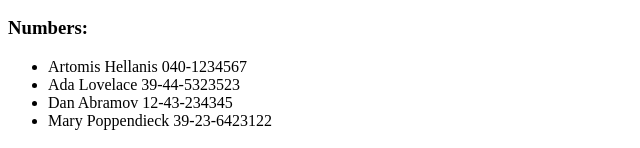
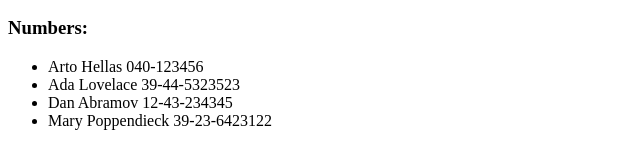
Before and after one commit to RoBizMan/full-stack-open-exercises, a React (Vite) app in the folder Part2/ThePhonebook/: page / in a window 1280 px wide. Shown: the part 212-360 px from the top of the page, without its empty margins (0-640 px from the left). Built offline with nearby package versions, Linux system fonts and the light colour scheme; data requests are answered from the project's data file.

Commit message:
Complete Exercise 2.11

```diff
--- /dev/null
+++ b/Part2/ThePhonebook/db.json
@@ -0,0 +1,24 @@
+{
+    "persons": [
+        {
+            "name": "Arto Hellas",
+            "number": "040-123456",
+            "id": "1"
+        },
+        {
+            "name": "Ada Lovelace",
+            "number": "39-44-5323523",
+            "id": "2"
+        },
+        {
+            "name": "Dan Abramov",
+            "number": "12-43-234345",
+            "id": "3"
+        },
+        {
+            "name": "Mary Poppendieck",
+            "number": "39-23-6423122",
+            "id": "4"
+        }
+    ]
+}
--- a/Part2/ThePhonebook/package.json
+++ b/Part2/ThePhonebook/package.json
@@ -7,9 +7,11 @@
     "dev": "vite",
     "build": "vite build",
     "lint": "eslint .",
-    "preview": "vite preview"
+    "preview": "vite preview",
+    "server": "json-server -p 3001 db.json"
   },
   "dependencies": {
+    "axios": "^1.20.0",
     "react": "^19.3.1",
     "react-dom": "^19.3.1"
   },
@@ -22,6 +24,7 @@
     "eslint-plugin-react-hooks": "^7.1.1",
     "eslint-plugin-react-refresh": "^0.5.7",
     "globals": "^17.13.0",
+    "json-server": "^1.0.0-beta.15",
     "vite": "^8.3.4"
   }
 }
--- a/Part2/ThePhonebook/src/App.jsx
+++ b/Part2/ThePhonebook/src/App.jsx
@@ -1,4 +1,5 @@
-import { useState } from 'react'
+import { useState, useEffect } from 'react'
+import axios from 'axios'
 
 const Filter = ({ searchName, handleSearchChange }) => {
     return (
@@ -33,31 +34,22 @@ const Persons = ({ personsToShow }) => {
 }
 
 const App = () => {
-    const [persons, setPersons] = useState([
-        {
-            name: 'Artomis Hellanis',
-            number: '040-1234567',
-            id: 1
-        },
-        {
-            name: 'Ada Lovelace',
-            number: '39-44-5323523',
-            id: 2
-        },
-        {
-            name: 'Dan Abramov',
-            number: '12-43-234345',
-            id: 3
-        },
-        {
-            name: 'Mary Poppendieck',
-            number: '39-23-6423122',
-            id: 4
-        }
-    ])
+    const [persons, setPersons] = useState([])
     const [newName, setNewName] = useState('')
     const [newNumber, setNewNumber] = useState('')
     const [searchName, setSearchName] = useState('')
+
+        const hook = () => {
+        console.log('Effect')
+        axios
+            .get('http://localhost:3001/persons')
+            .then(response => {
+                console.log('Promise fulfilled')
+                setPersons(response.data)
+            })
+    }
+
+    useEffect(hook, [])
 
     const addName = (event) => {
         event.preventDefault()
```
Also changed, not shown: 1 other file (tests, documents, lock files or other folders).
